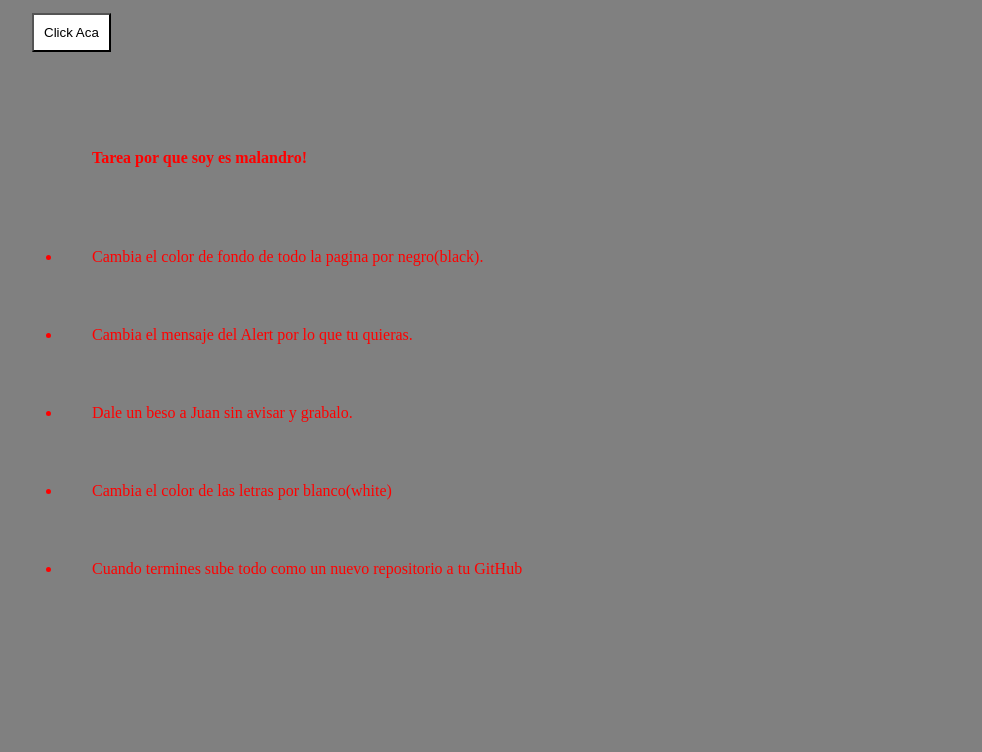
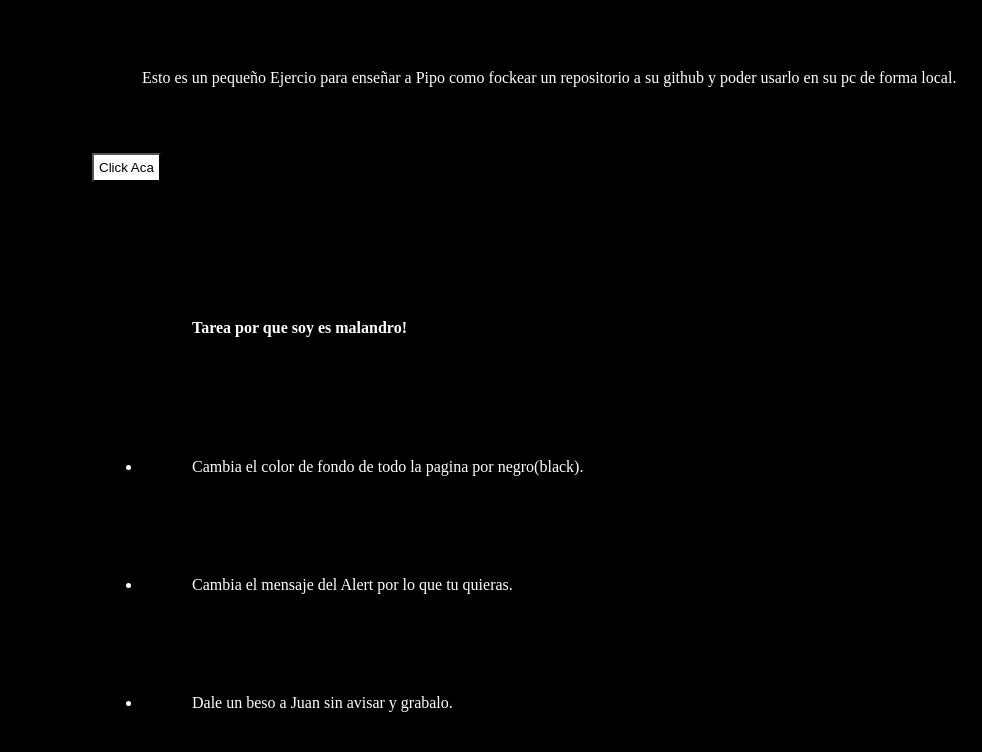
Before and after one commit to JoseLucena55/ejercicioParaPipo, a plain HTML site: page index.html in a window 1280 px wide. Shown: the part 319-1071 px from the top of the page, without its empty margins (66-1048 px from the left). Drawn offline with Linux system fonts and the light colour scheme.

Commit message:
este es mi primer commit

```diff
--- a/index.html
+++ b/index.html
@@ -14,7 +14,7 @@
                 y poder usarlo en su pc de forma local.
             </p>
 
-        <button onclick="alert('Esto es un evento de un botton, lo vas a aprender mas adelante.')"> Click Aca</button>
+        <button onclick="alert('Esto es un virus por ver mucha porno')"> Click Aca</button>
 
         <ul>
             <h4>Tarea por que soy es malandro!</h4>
--- a/style.css
+++ b/style.css
@@ -1,13 +1,13 @@
 *{
-    background-color: gray;
-    padding: 30px;
-    color:red
+    background-color: rgb(0, 0, 0);
+    padding: 50px;
+    color:white;
 }
 
 button {
     background-color: white;
     color: black;
-    padding: 10px;
+    padding: 5px;
 }
 
 button:hover {
```
